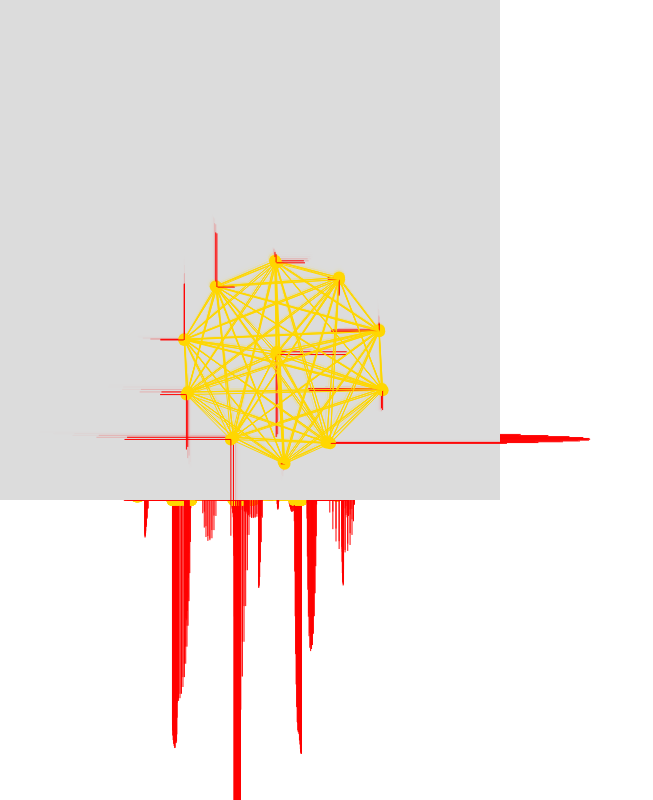
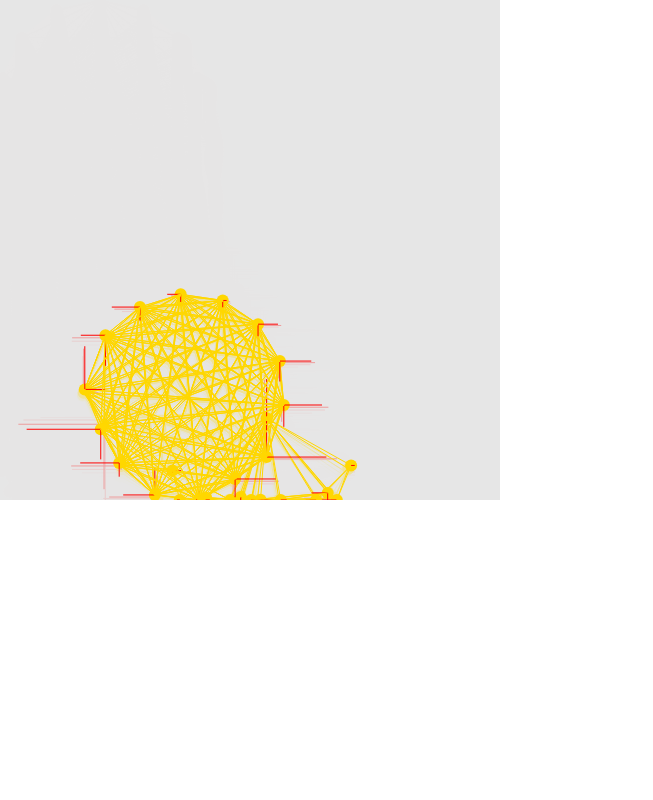
Before and after one commit to mimers/gish, a plain HTML site: page index.html in a window 1280 px wide. Shown: the whole page, without its empty margins (0-653 px from the left). Drawn offline with Linux system fonts and the light colour scheme.

Commit message:
all link vs center link
one ball is all linked, another is center linked.

```diff
--- a/gish.js
+++ b/gish.js
@@ -1,5 +1,5 @@
 var gishBottom = 500;
-var gishGravity = 1.3;
+var gishGravity = 4.3;
 
 function GishPoint (x, y) {
 	this.m = 1;
@@ -37,9 +37,9 @@ GishPoint.prototype.draw = function (ctx) {
 	ctx.strokeStyle = "red";
 	ctx.beginPath();
 	ctx.moveTo(this.x, this.y);
-	ctx.lineTo(this.x+this.force.fx*10, this.y);
+	ctx.lineTo(this.x+this.force.fx, this.y);
 	ctx.moveTo(this.x, this.y);
-	ctx.lineTo(this.x, this.y+this.force.fy*10);
+	ctx.lineTo(this.x, this.y+this.force.fy);
 	ctx.stroke();
 }
 
@@ -88,7 +88,7 @@ GishPoint.prototype.distance = function(pb) {
 function GishArm (ph, pj) {
 	this.ph = ph;
 	this.length = pj.distance(ph);
-	this.k = 0.220;
+	this.k = 0.4520;
 }
 
 GishArm.prototype.currentLength = function(shoulder) {
@@ -100,32 +100,51 @@ GishArm.prototype.force = function(clength) {
 	return this.k * (clength-this.length);
 };
 
+function makeLine (pa, pb) {
+	pa.connectTo(pb);
+	pb.connectTo(pa);
+}
+
 function init () {
 	var ps = [];
-	ps[0] = new GishPoint(200,200);
-	ps[0].speed.sx = 20;
 	var r = 100;
-	for (var i = 0; i < Math.PI*2; i+=Math.PI/5) {
-		ps[ps.length] = new GishPoint(200 + r*Math.sin(i),
-		 200+r*Math.cos(i));
+	ps[0] = new GishPoint(r,r);
+	ps[0].speed.sx = 40;
+	for (var i = 0; i < Math.PI*2; i+=Math.PI/7) {
+		ps[ps.length] = new GishPoint(r + r*Math.sin(i),
+		 r+r*Math.cos(i));
 	};
-	for (var i = 0; i < ps.length; i++) {
-		for (var j = 0; j < ps.length; j++) {
+	for (var j = 1; j < ps.length; j++) {
+			makeLine(ps[0],ps[j]);
+	};
+	for (var j = 1; j < ps.length-1; j++) {
+		makeLine(ps[j],ps[j+1]);
+	};
+	makeLine(ps[1], ps[ps.length-1]);
+
+
+	var bstart = ps.length;
+	for (var i = 0; i < Math.PI*2; i+=Math.PI/7) {
+		ps[ps.length] = new GishPoint(r + r*Math.sin(i),
+		 r+r*Math.cos(i));
+	};
+	ps[bstart].speed.sx = -10;
+	for (var i = bstart; i < ps.length; i++) {
+		for (var j = bstart; j < ps.length; j++) {
 			if(i!=j)
-				ps[i].connectTo(ps[j]);
+				makeLine(ps[j], ps[i]);
 		};
 	};
 
 	var cvs = document.getElementById('cvs');
-	cvs.height = cvs.clientHeight;
-	cvs.width = cvs.clientWidth;
+	cvs.height = 500;
+	cvs.width = 500;
 	var ctx = cvs.getContext('2d');
 	setInterval(function () {
-		ctx.fillStyle='rgba(220,220,220,0.8)';
+		ctx.fillStyle='rgba(230,230,230,0.68)';
         ctx.fillRect(0,0,gishBottom, gishBottom);
 		for(p in ps){
 			ps[p].applyForce(0.16);
-			ps[p].draw(ctx);
 		}
 		for(p in ps){
 			ps[p].go(0.16);
--- a/index.html
+++ b/index.html
@@ -7,8 +7,6 @@
 		border: 0;
 	}
 #cvs{
-	width: 100%;
-	height: calc(100%);
 }
 	</style>
 </head>
```
